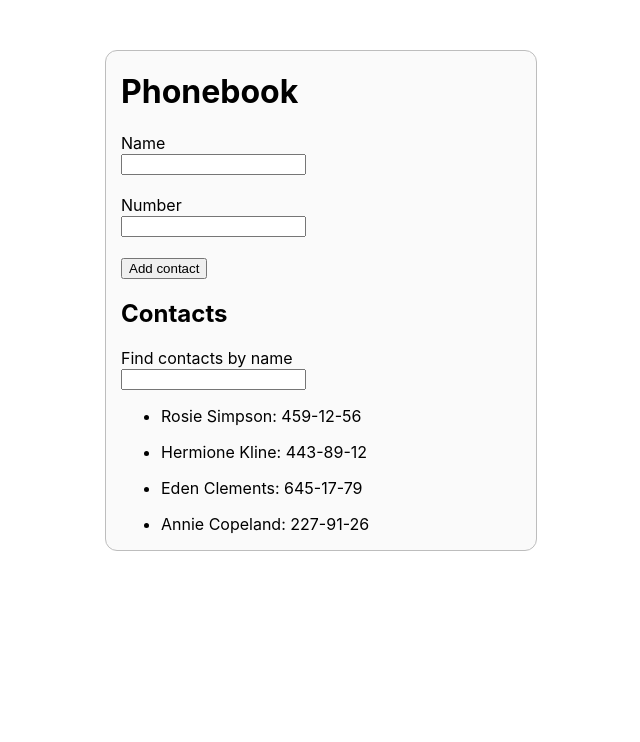
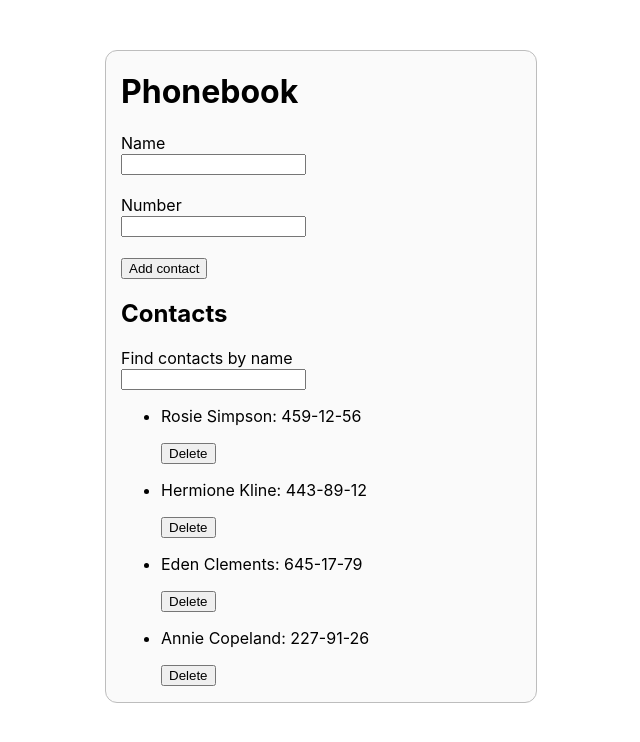
Before and after one commit to Roman-Nechaev/goit-react-hw-02-phonebook, a React (Create React App) app: page / in a window 1280 px wide. Shown: the top 742 px of the page, without its empty margins (319-959 px from the left). Built offline with nearby package versions, Linux system fonts and the light colour scheme.

Commit message:
add deleteContact  changeFilter PropTypes

```diff
--- a/package.json
+++ b/package.json
@@ -11,6 +11,7 @@
     "@testing-library/user-event": "^13.5.0",
     "formik": "^2.2.9",
     "nanoid": "^4.0.1",
+    "notiflix": "^3.2.6",
     "prop-types": "^15.8.1",
     "react": "^18.1.0",
     "react-dom": "^18.1.0",
--- a/src/components/App.jsx
+++ b/src/components/App.jsx
@@ -1,5 +1,6 @@
 import React, { Component } from 'react';
 import { nanoid } from 'nanoid';
+import { Report } from 'notiflix/build/notiflix-report-aio';
 
 import ContactForm from './ContactForm/ContactForm';
 import ContactsList from './ContactsList/ContactsList';
@@ -17,23 +18,37 @@ class App extends Component {
     ],
     filter: '',
   };
+
   addContact = ({ name, number }) => {
-    const abonent = {
+    const check = this.nameCheck(name);
+
+    if (check.length <= 0) {
+      const subscriber = {
         id: nanoid(),
         name,
         number,
       };
 
       this.setState(prevState => ({
-      contacts: [abonent, ...prevState.contacts],
+        contacts: [subscriber, ...prevState.contacts],
       }));
+      return;
+    }
+    // alert(`${name} is already in contacts`);
+    Report.failure('Warning!', `"${name}" is already in contacts`, 'Okay');
+  };
+
+  nameCheck = name => {
+    const { contacts } = this.state;
+
+    return contacts.filter(contact => contact.name.includes(name));
   };
 
   changeFilter = e => {
     this.setState({ filter: e.currentTarget.value });
   };
 
-  getVisibleTodos = () => {
+  getVisibleContacts = () => {
     const { filter, contacts } = this.state;
 
     const normaliseFilter = filter.toLowerCase();
@@ -42,9 +57,15 @@ class App extends Component {
     );
   };
 
+  deleteContact = contactId => {
+    this.setState(prevState => ({
+      contacts: prevState.contacts.filter(contact => contact.id !== contactId),
+    }));
+  };
+
   render() {
     const { filter } = this.state;
-    const visibleContacts = this.getVisibleTodos();
+    const visibleContacts = this.getVisibleContacts();
 
     return (
       <Container>
@@ -53,7 +74,10 @@ class App extends Component {
 
         <h2>Contacts</h2>
         <Filter value={filter} onChange={this.changeFilter} />
-        <ContactsList contacts={visibleContacts} />
+        <ContactsList
+          contacts={visibleContacts}
+          onDeleteContact={this.deleteContact}
+        />
       </Container>
     );
   }
--- a/src/components/ContactsList/ContactsList.jsx
+++ b/src/components/ContactsList/ContactsList.jsx
@@ -1,15 +1,27 @@
-import React from 'react';
+import PropTypes from 'prop-types';
 
-const ContactsList = ({ contacts }) => (
+const ContactsList = ({ contacts, onDeleteContact }) => (
   <ul>
     {contacts.map(({ id, name, number }) => (
       <li key={id}>
         <p>
           {name}: {number}
         </p>
+        <button
+          type="button"
+          className="TodoList__btn"
+          onClick={() => onDeleteContact(id)}
+        >
+          Delete
+        </button>
       </li>
     ))}
   </ul>
 );
 
 export default ContactsList;
+
+ContactsList.propTypes = {
+  contacts: PropTypes.array.isRequired,
+  onDeleteContact: PropTypes.func.isRequired,
+};
```
Also changed, not shown: src/components/ContactForm/ContactForm.jsx (+7 -1 lines), src/components/Filter/Filter.jsx (+7 -0 lines), 1 other file (tests, documents, lock files or other folders). Lines whose indentation alone changed are shown as unchanged.
